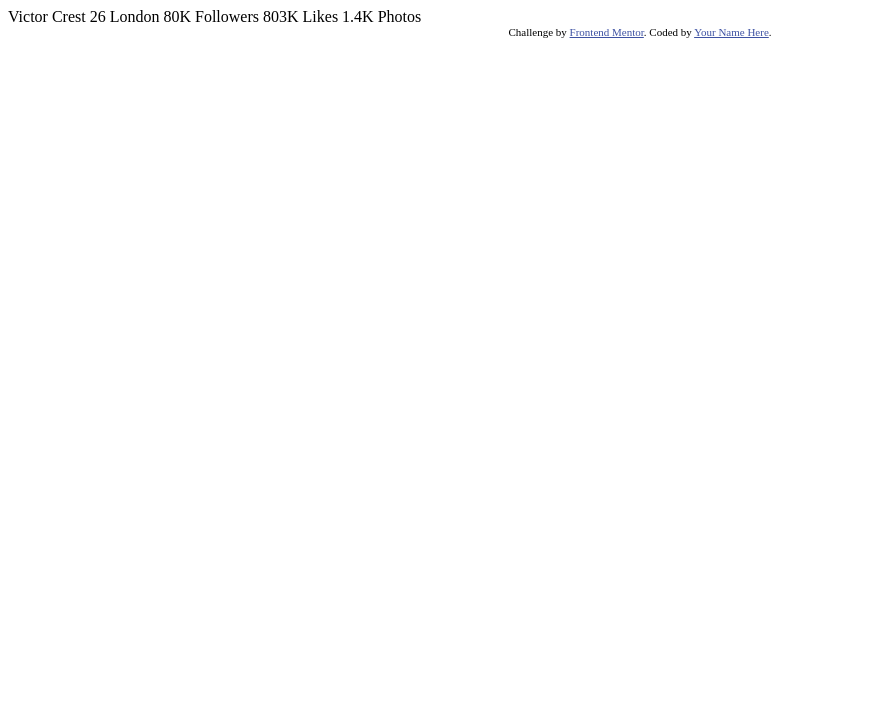
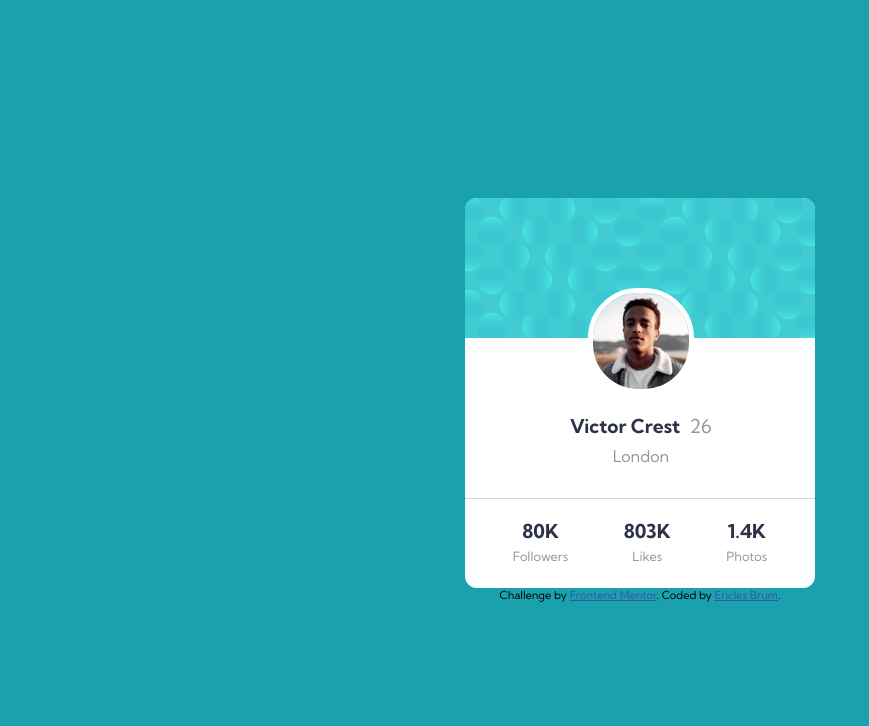
Before and after one commit to ericlesbrum/Profile-card-component, a plain HTML site: page index.html in a window 1280 px wide. Shown: the whole page, without its empty margins (0-869 px from the left). Drawn offline with Linux system fonts and the light colour scheme.

Commit message:
adjuste html content and css style

```diff
--- /dev/null
+++ b/css/attribution.css
@@ -0,0 +1,2 @@
+.attribution { font-size: 11px; text-align: center; color: black;}
+.attribution a { color: hsl(228, 45%, 44%); }
--- /dev/null
+++ b/css/main.css
@@ -0,0 +1,102 @@
+@import url('attribution.css');
+@import url('https://fonts.googleapis.com/css2?family=Kumbh+Sans:wght@400;700&display=swap');
+
+* {
+    margin: 0;
+    padding: 0;
+    box-sizing: border-box;
+}
+
+:root {
+    --Dark-cyan: hsl(185, 75%, 39%);
+    --Very-dark-desaturated-blue: hsl(229, 23%, 23%);
+    --Dark-grayish-blue: hsl(227, 10%, 46%);
+    --border: hsla(227, 10%, 46%, 0.274);
+    --Dark-gray: hsl(0, 0%, 59%);
+}
+
+body {
+    font-size: 18px;
+    width: 100%;
+    height: 100vh;
+    background-color: var(--Dark-cyan);
+    font-family: 'Kumbh Sans', sans-serif;
+    display: flex;
+    justify-content: center;
+    align-items: center;
+    flex-direction: column;
+}
+
+main {
+    max-width: 350px;
+    max-height: 390px;
+    background-color: white;
+    border-radius: 12px;
+    overflow: hidden;
+    position: relative;
+}
+
+main header {
+    position: relative;
+    width: 100%;
+}
+
+.profile {
+    position: absolute;
+    top: 90px;
+    left: 105px;
+    text-align: center;
+    font-size: 1.2rem;
+}
+
+.profile img {
+    border-radius: 50px;
+    border: 5px solid white;
+    margin-bottom: 15px;
+}
+
+.profile p {
+    color: var(--Very-dark-desaturated-blue);
+    font-weight: 700;
+    margin-bottom: 5px;
+}
+.profile p > span{
+    margin-left: 5px;
+}
+.profile span {
+    color: var(--Dark-gray);
+    font-weight: 400;
+}
+.profile > span {
+    font-size: 1rem;
+}
+article {
+    height: 380px;
+    width: 100%;
+}
+
+article ul {
+    border-top: 1px solid var(--border);
+    position: absolute;
+    top: 300px;
+    width: 100%;
+    list-style: none;
+    display: flex;
+    justify-content: space-around;
+    padding: 20px 20px;
+}
+
+article ul li {
+    color: var(--Very-dark-desaturated-blue);
+    font-size: 1.2rem;
+    font-weight: 700;
+    text-align: center;
+}
+
+article ul li span {
+    margin-top: 5px;
+    display: block;
+    color: var(--Dark-gray);
+    font-size: 0.8rem;
+    font-weight: 400;
+}
--- a/index.html
+++ b/index.html
@@ -1,35 +1,51 @@
 <!DOCTYPE html>
 <html lang="en">
+
 <head>
   <meta charset="UTF-8">
-  <meta name="viewport" content="width=device-width, initial-scale=1.0"> <!-- displays site properly based on user's device -->
+  <meta name="viewport" content="width=device-width, initial-scale=1.0">
+  <!-- displays site properly based on user's device -->
 
   <link rel="icon" type="image/png" sizes="32x32" href="./images/favicon-32x32.png">
 
   <title>Frontend Mentor | Profile card component</title>
+  <link rel="stylesheet" href="../css/main.css">
+</head>
 
-  <!-- Feel free to remove these styles or customise in your own stylesheet 👍 -->
-  <style>
-    .attribution { font-size: 11px; text-align: center; }
-    .attribution a { color: hsl(228, 45%, 44%); }
-  </style>
-</head>
 <body>
-  Victor Crest
-  26
-  London
+  <main>
+    <header>
+      <img src="images/bg-pattern-card.svg" alt="" srcset="">
+      <div class="profile">
+        <img src="../images/image-victor.jpg" alt="victorImage">
+        <p>
+          Victor Crest
+          <span>26</span>
+        </p>
+        <span>London</span>
+      </div>
+    </header>
+    <article>
+      <ul>
+        <li>
+         80K
+         <span>Followers</span>
+        </li>
+        <li>
+          803K
+          <span>Likes</span>
+        </li>
+        <li>
+          1.4K
+          <span>Photos</span>
+        </li>
+      </ul>
+    </article>
+  </main>
+  <footer class="attribution">
+    Challenge by <a href="https://www.frontendmentor.io?ref=challenge" target="_blank">Frontend Mentor</a>.
+    Coded by <a href="https://github.com/ericlesbrum" target="_blank">Ericles Brum</a>.
+  </footer>
+</body>
 
-  80K
-  Followers
-
-  803K
-  Likes
-
-  1.4K
-  Photos
-  <div class="attribution">
-    Challenge by <a href="https://www.frontendmentor.io?ref=challenge" target="_blank">Frontend Mentor</a>.
-    Coded by <a href="#">Your Name Here</a>.
-  </div>
-</body>
 </html>
```
